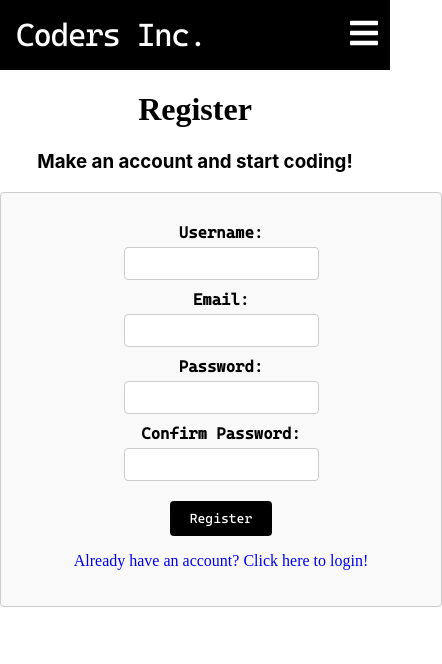
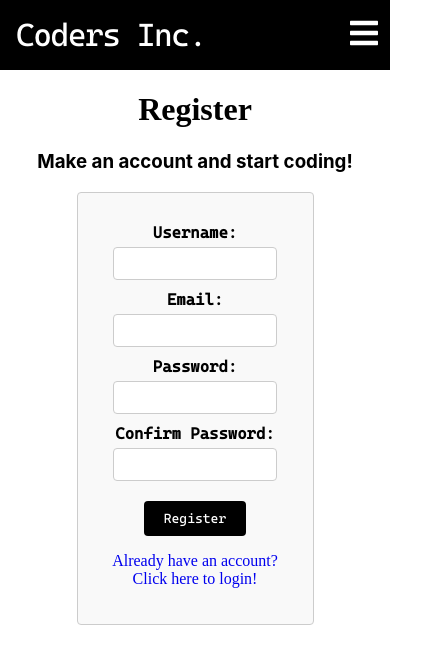
Before and after one commit to rigved-desai/coders-inc, a React (Create React App) app in the folder frontend/: page /register in a window 390 px wide. Shown: the top 664 px of the page, 442 px wide, since content can reach past the window. Built offline with nearby package versions, Linux system fonts and the light colour scheme; no server answers.

Commit message:
Fixed a responsiveness issue for mobile phones

```diff
--- a/frontend/src/App.css
+++ b/frontend/src/App.css
@@ -44,6 +44,50 @@
   src: url('../public/Cascadia Code PL Regular 400.otf') format('opentype');
 }
 
+form {
+  display: flex;
+  flex-direction: column;
+  width: 400px;
+  margin: 0 auto;
+  padding: 20px;
+  border: 1px solid #ccc;
+  border-radius: 4px;
+  background-color: #f9f9f9;
+}
+
+form div {
+  margin-bottom: 10px;
+}
+
+form label {
+  font-weight: bold;
+}
+
+form input {
+  padding: 8px;
+  border: 1px solid #ccc;
+  border-radius: 4px;
+}
+
+@media (max-width: 768px) and (min-width: 421px) {
+
+  form {
+    width: 50%;
+  }
+}
+
+@media (max-width: 420px) {
+
+  form {
+    width: 50%;
+  }
+
+  form input {
+    width: 75%;
+  }
+
+}
+
 ::-webkit-scrollbar {
   width: 1em;
 }
--- a/frontend/src/components/addproblem/AddProblem.css
+++ b/frontend/src/components/addproblem/AddProblem.css
@@ -1,4 +1,3 @@
-
 .add-problem-container {
   display: flex;
   flex-direction: column;
@@ -6,7 +5,8 @@
   justify-content: center;
   background-color: white;
   padding: 20px;
-    max-width: 500px;
+  width: 80%;
+  max-width: 400px;
   margin-top: 20px;
   margin-bottom: 20px;
   margin-left: auto;
@@ -53,7 +53,7 @@
 }
 
 .tags-container {
-    display: flex;
+  display:flex;
   flex-wrap: wrap;
   margin-top: 5px;
 }
--- a/frontend/src/components/editproblem/EditProblem.css
+++ b/frontend/src/components/editproblem/EditProblem.css
@@ -5,7 +5,8 @@
   justify-content: center;
   background-color: white;
   padding: 20px;
-    max-width: 500px;
+  width: 80%;
+  max-width: 400px;
   margin-top: 20px;
   margin-bottom: 20px;
   margin-left: auto;
@@ -52,7 +53,7 @@
 }
 
 .tags-container {
-    display: flex;
+  display:flex;
   flex-wrap: wrap;
   margin-top: 5px;
 }
--- a/frontend/src/components/registerform/RegisterForm.css
+++ b/frontend/src/components/registerform/RegisterForm.css
@@ -57,28 +57,3 @@ h1, h3 {
 .register-button:hover {
   background-color: #333;
 }
-
-  form {
-    display: flex;
-    flex-direction: column;
-    width: 400px;
-    margin: 0 auto;
-    padding: 20px;
-    border: 1px solid #ccc;
-    border-radius: 4px;
-    background-color: #f9f9f9;
-  }
-
-  form div {
-    margin-bottom: 10px;
-  }
-
-  form label {
-    font-weight: bold;
-  }
-
-  form input {
-    padding: 8px;
-    border: 1px solid #ccc;
-    border-radius: 4px;
-  }
```
Lines whose indentation alone changed are shown as unchanged.
